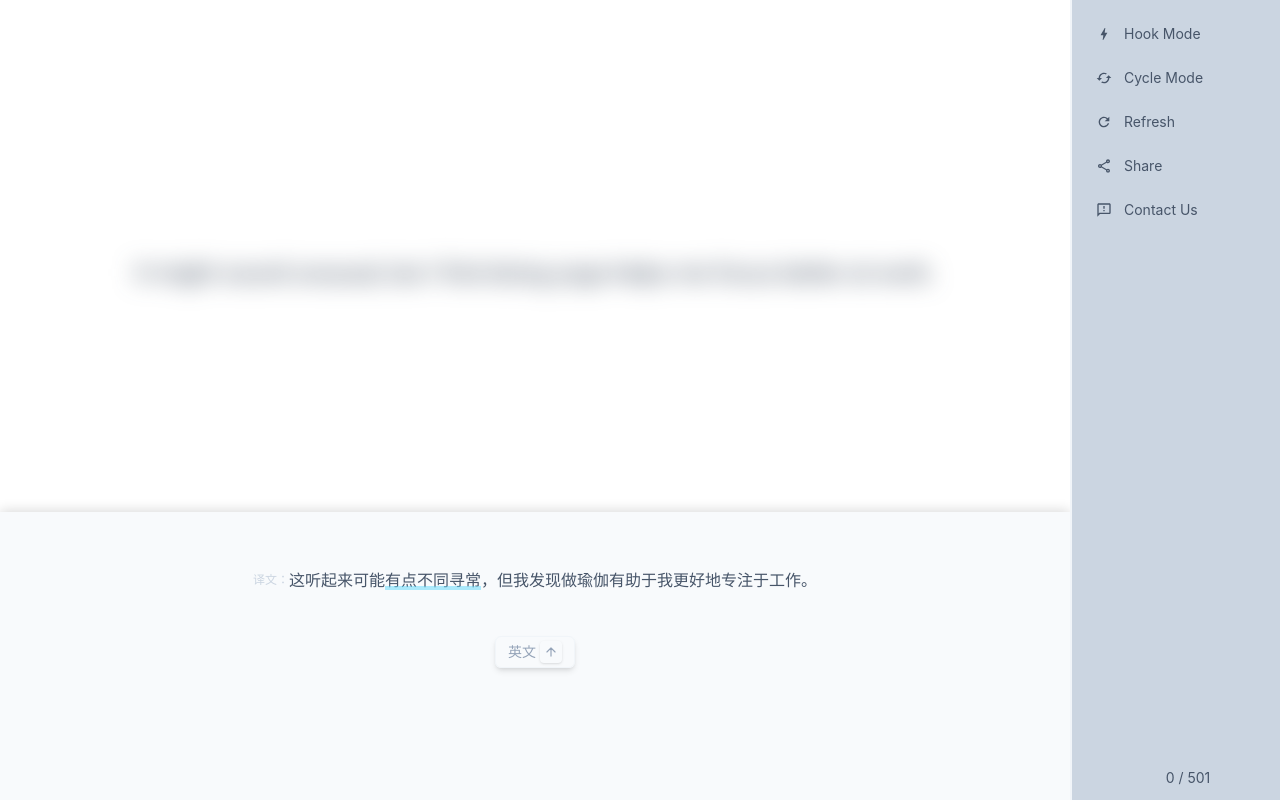
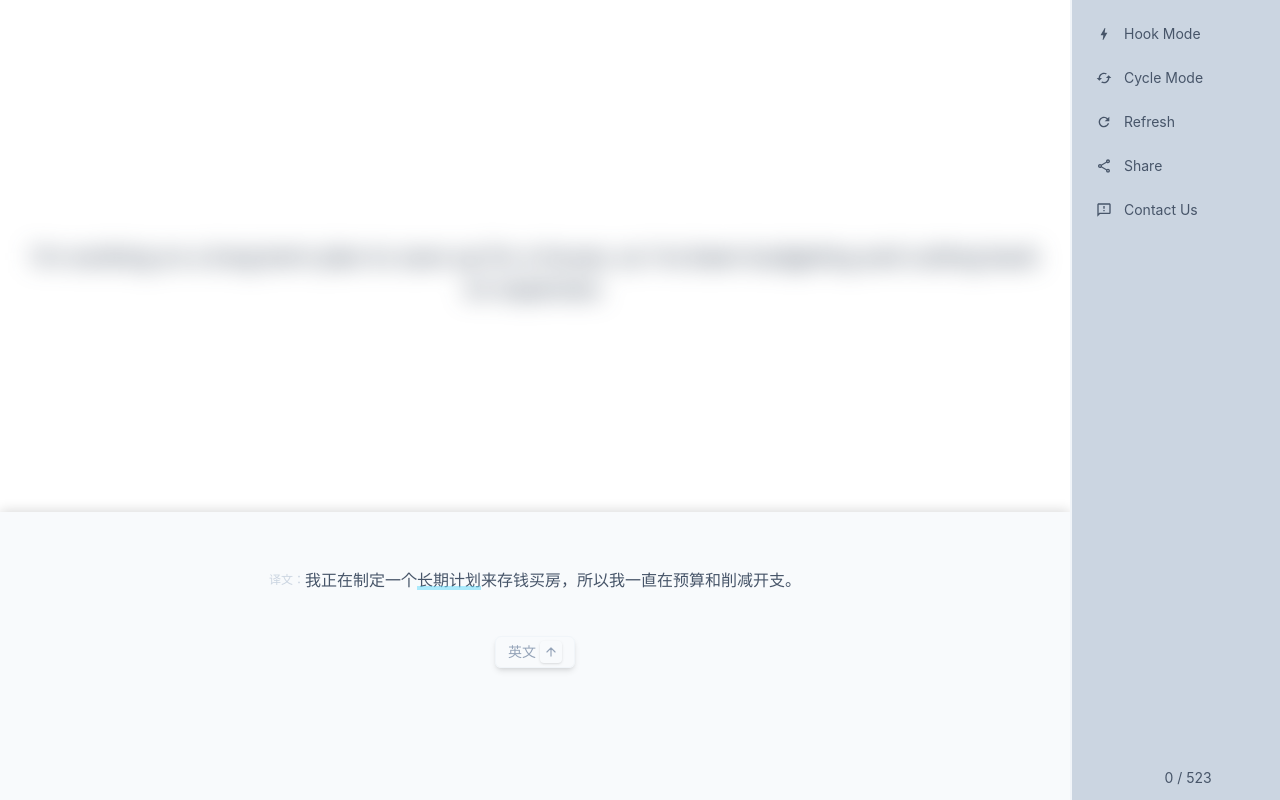
Before and after one commit to StrangeTown/just_recite_web, a React app: page / in a window 1280 px wide. Built offline with nearby package versions, Linux system fonts and the light colour scheme.

Commit message:
update items

```diff
--- a/src/data/2024.ts
+++ b/src/data/2024.ts
@@ -1823,6 +1823,182 @@ const strings: tStringItem[] = [
 			text: "家里其他人",
 		},
 	},
+	{
+		id: "6f518299-f714-496d-b363-ee596285c185",
+		en: "Hey, we're planning a charity event to raise money for the local animal shelter.",
+		zh: "嘿，我们正在策划一场慈善活动，为当地的动物收容所筹集资金。",
+		hook: {
+			text: "筹集资金",
+		},
+	},
+	{
+		id: "c8d5b893-e144-448a-9bfc-d8b6b7725163",
+		en: "The new policy was intended to be a win-win for both the employees and the company.",
+		zh: "新政策旨在使员工和公司双赢。",
+		hook: {
+			text: "旨在",
+		},
+	},
+	{
+		id: "049a2425-017e-41a6-9278-759c488b02ce",
+		en: "Starting your own business is a long and hard journey ahead of you, but it's definitely worth the effort if you're passionate about it.",
+		zh: "创业是一条漫长而艰难的道路，但如果你对此充满激情，那么付出的努力绝对是值得的。",
+		hook: {
+			text: "漫长而艰难的道路",
+		},
+	},
+	{
+		id: "d81f181b-23d0-43a2-a806-e24f0a863ff9",
+		en: "Recent graduates often face a tough job market, so it's crucial to stand out with a strong portfolio and networking skills.",
+		zh: "应届毕业生经常面临严峻的就业市场，因此拥有强大的作品集和人际网络技能至关重要。",
+		hook: {
+			text: "应届毕业生",
+		},
+	},
+	{
+		id: "46ed5769-50e3-4989-b4f6-f55cc2c85094",
+		en: "As a freelance graphic designer, I need to work quickly and handle late hours to meet tight deadlines for my clients.",
+		zh: "作为一名自由平面设计师，我需要快速工作并加班处理工作以满足客户的紧迫截止日期。",
+		hook: {
+			text: "快速工作并加班处理工作",
+		},
+	},
+	{
+		id: "1aacdeb0-06e7-403b-af16-e789a59a4165",
+		en: "I also enjoy playing the guitar in my free time, it's a great way to relax after a busy day at work.",
+		zh: "我也喜欢在空闲时间弹吉他，这是在工作一天后放松的好方法。",
+		hook: {
+			text: "也喜欢",
+		},
+	},
+	{
+		id: "aea81cc5-1945-4c5a-8d73-a77c10cf0738",
+		en: "It really boils down to how much effort you're willing to put in to achieve your goals.",
+		zh: "这实际上取决于你愿意为实现目标付出多少努力。",
+		hook: {
+			text: "取决于",
+		},
+	},
+	{
+		id: "8e17083b-c203-4b99-92cb-d2b1db6159e9",
+		en: "Unlike me, my brother is a morning person and loves to wake up early to exercise.",
+		zh: "与我不同，我弟弟是个早起的人，喜欢早起锻炼。",
+		hook: {
+			text: "与我不同",
+		},
+	},
+	{
+		id: "152de3b7-2356-42bb-8917-f55898841453",
+		en: "I've recently started learning Spanish, and it's been a fun challenge!",
+		zh: "我最近开始学习西班牙语，这是一个有趣的挑战！",
+		hook: {
+			text: "最近",
+		},
+	},
+	{
+		id: "478601ab-3c3d-449e-aaa3-3046f4d22a51",
+		en: "Hey, are you looking for the new restaurant downtown? It's just a block away from here.",
+		zh: "嘿，你在找市中心的新餐厅吗？离这里只有一个街区。",
+		hook: {
+			text: "在找",
+		},
+	},
+	{
+		id: "e9d87f54-2a00-49c3-8456-90f7313519b1",
+		en: "In my next position, I'm hoping to find a company that values work-life balance as much as I do.",
+		zh: "在我下一个职位上，我希望找到一个和我一样重视工作与生活平衡的公司。",
+		hook: {
+			text: "下一个职位",
+		},
+	},
+	{
+		id: "4db3709e-3465-4092-9a42-d01e03a2d2c9",
+		en: "I'm working on a long-term plan to save up for a house, so I've been budgeting and cutting back on expenses.",
+		zh: "我正在制定一个长期计划来存钱买房，所以我一直在预算和削减开支。",
+		hook: {
+			text: "长期计划",
+		},
+	},
+	{
+		id: "a882dea3-6780-4fdf-be8e-f0be107373b6",
+		en: "If I were to invest in stocks, I'd definitely do my research first to minimize the risk.",
+		zh: "如果我要投资股票，我肯定会先做好研究以降低风险。",
+		hook: {
+			text: "如果我",
+		},
+	},
+	{
+		id: "5134b278-4c33-4dcf-b0ff-dbc24df064c3",
+		en: "I sometimes struggle to stay motivated on long projects, so I set small goals to keep myself going.",
+		zh: "我有时很难保持对长期项目的动力，所以我设定小目标来保持前进。",
+		hook: {
+			text: "很难",
+		},
+	},
+	{
+		id: "fce6dc80-0f18-40b1-93a3-35a968b49549",
+		en: "The new community center could serve as a hub for local artists to showcase their work.",
+		zh: "新社区中心可以作为本地艺术家展示作品的中心。",
+		hook: {
+			text: "作为",
+		},
+	},
+	{
+		id: "9d2c1e73-ccaf-44d5-a6d6-663626422bb2",
+		en: "If the weather doesn't improve, our backup plan is to have the picnic indoors.",
+		zh: "如果天气没有好转，我们的备用计划是在室内野餐。",
+		hook: {
+			text: "备用计划",
+		},
+	},
+	{
+		id: "3b3fca96-6b45-4110-a4e1-697b7c983b9b",
+		en: "I've got a surprise for you tonight – I'm taking you to that Italian restaurant you've been wanting to try!",
+		zh: "今晚我有个惊喜给你——我带你去你一直想尝试的那家意大利餐厅！",
+		hook: {
+			text: "我有",
+		},
+	},
+	{
+		id: "b6e963a9-7658-415d-b21c-a5bbec9272e4",
+		en: "My biggest challenge at work right now is managing the tight deadlines while maintaining quality.",
+		zh: "我现在工作中最大的挑战是在保持质量的同时管理紧迫的截止日期。",
+		hook: {
+			text: "最大的挑战",
+		},
+	},
+	{
+		id: "8f6c1483-fa71-4824-932f-e3c8900d585c",
+		en: "The key to our event's success is getting the word out to as many people as possible.",
+		zh: "我们活动成功的关键是让尽可能多的人知道。",
+		hook: {
+			text: "知道",
+		},
+	},
+	{
+		id: "4cd9b3fd-3cb3-44c8-82fa-91e319968eee",
+		en: "We've allocated a portion of our budget specifically for funds for advertising to boost our product launch.",
+		zh: "我们专门为广告经费拨出了预算的一部分，以提高我们的产品发布。",
+		hook: {
+			text: "提高",
+		},
+	},
+	{
+		id: "1fd1ad65-3946-4f39-b099-dae63e491965",
+		en: "How can we improve our customer service to make sure everyone has a great experience?",
+		zh: "我们如何改进我们的客户服务，以确保每个人都有一个很好的体验？",
+		hook: {
+			text: "我们如何",
+		},
+	},
+	{
+		id: "1acc8a3a-ef19-4b5c-a6f3-557288d0403e",
+		en: "I'll give it some thought and get back to you tomorrow with my decision.",
+		zh: "我会考虑一下，明天再告诉你我的决定。",
+		hook: {
+			text: "考虑一下",
+		},
+	},
 ];
 
 export default strings;
```
